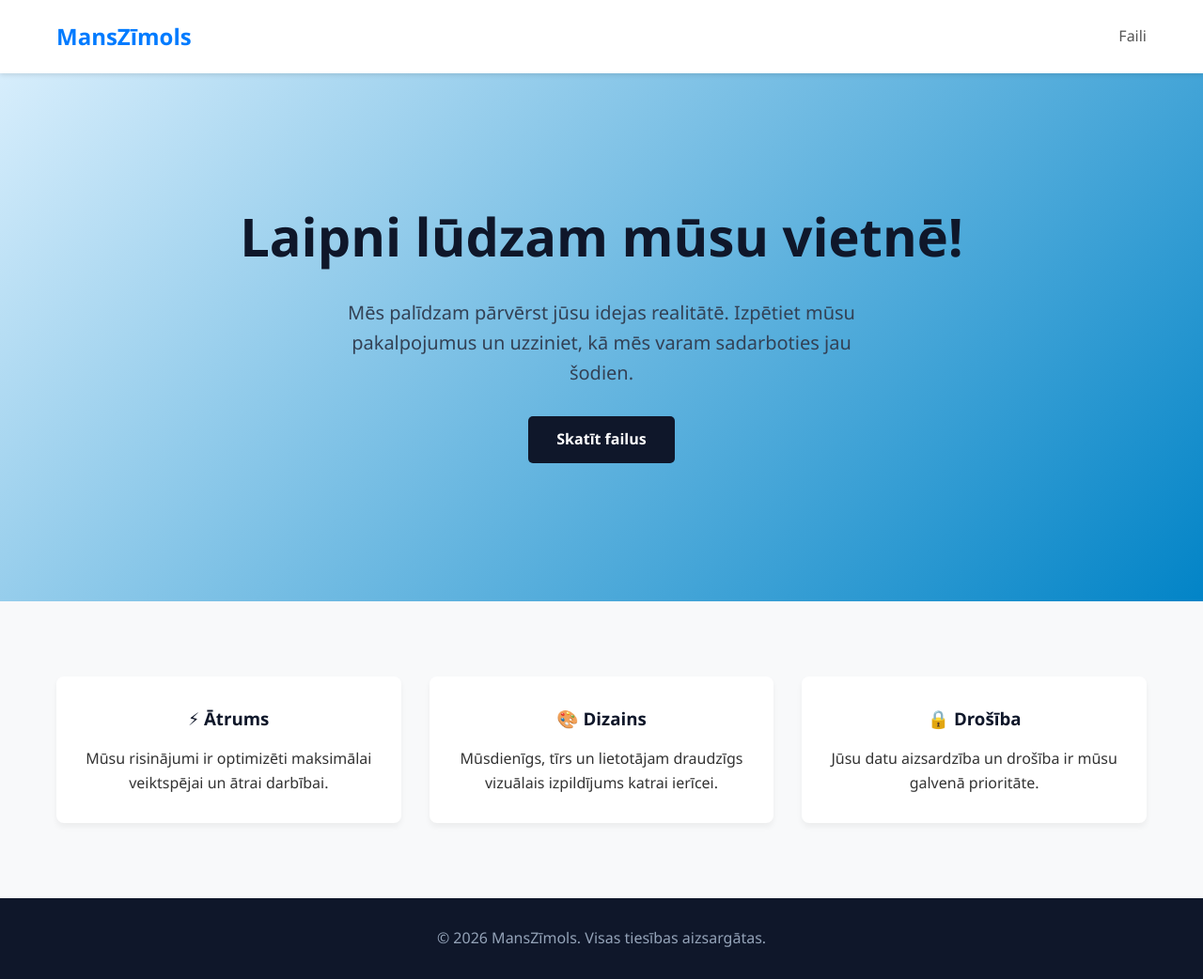
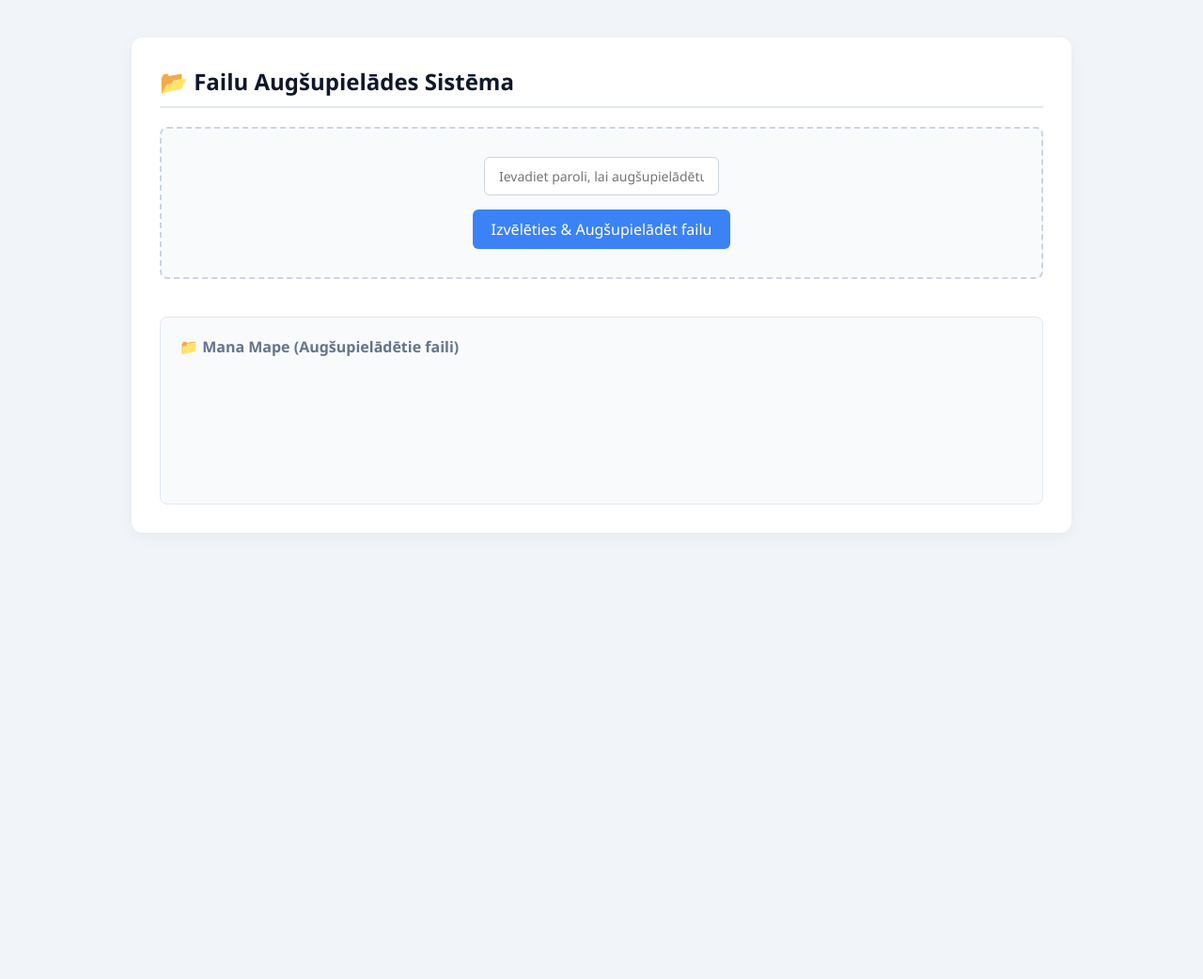
Before and after one commit to davisi3/d, a plain HTML site: page index.html in a window 1280 px wide. Shown: the whole page at 94% size. After the commit the page ends 800 px from the top, so only its background shows below. Drawn offline with Linux system fonts and the light colour scheme.

Commit message:
Revamp file upload system and styles
Updated the title and styles for the file upload system. Added functionality for file handling and password protection.

```diff
--- a/index.html
+++ b/index.html
@@ -3,9 +3,8 @@
 <head>
     <meta charset="UTF-8">
     <meta name="viewport" content="width=device-width, initial-scale=1.0">
-    <title>Laipni lūdzam!</title>
+    <title>Failu Krātuve</title>
     <style>
-        /* Globālie stili un krāsas */
         * {
             margin: 0;
             padding: 0;
@@ -14,182 +13,252 @@
         }
 
         body {
-            background-color: #f8f9fa;
-            color: #333;
-            line-height: 1.6;
+            background-color: #f1f5f9;
+            color: #1e293b;
+            padding: 40px 20px;
         }
 
-        /* Navigācija */
-        header {
-            background-color: #ffffff;
-            box-shadow: 0 2px 5px rgba(0,0,0,0.1);
-            position: fixed;
-            width: 100%;
-            top: 0;
-            z-index: 1000;
+        .container {
+            max-width: 1000px;
+            margin: 0 auto;
+            background: #ffffff;
+            padding: 30px;
+            border-radius: 12px;
+            box-shadow: 0 4px 15px rgba(0, 0, 0, 0.05);
         }
 
-        .nav-container {
-            display: flex;
-            justify-content: space-between;
-            align-items: center;
-            max-width: 1200px;
-            margin: 0 auto;
-            padding: 20px;
+        h1 {
+            font-size: 24px;
+            margin-bottom: 20px;
+            color: #0f172a;
+            border-bottom: 2px solid #e2e8f0;
+            padding-bottom: 10px;
         }
 
-        .logo {
-            font-size: 24px;
-            font-weight: bold;
-            color: #007bff;
+        /* Augšupielādes sadaļa */
+        .upload-section {
+            background: #f8fafc;
+            border: 2px dashed #cbd5e1;
+            padding: 30px;
+            border-radius: 8px;
+            text-align: center;
+            margin-bottom: 40px;
         }
 
-        nav ul {
-            display: flex;
-            list-style: none;
+        .input-group {
+            margin-bottom: 15px;
         }
 
-        nav ul li a {
-            text-decoration: none;
-            color: #555;
-            font-weight: 500;
-            transition: color 0.3s;
+        .input-group input[type="password"] {
+            padding: 10px 15px;
+            border: 1px solid #cbd5e1;
+            border-radius: 6px;
+            width: 250px;
+            font-size: 14px;
+            outline: none;
         }
 
-        nav ul li a:hover {
-            color: #007bff;
+        .input-group input[type="password"]:focus {
+            border-color: #3b82f6;
         }
 
-        /* Galvenā sekcija (Hero) */
-        .hero {
+        .file-label {
+            display: inline-block;
+            background: #3b82f6;
+            color: white;
+            padding: 10px 20px;
+            border-radius: 6px;
+            cursor: pointer;
+            font-weight: 500;
+            transition: background 0.2s;
+        }
+
+        .file-label:hover {
+            background: #2563eb;
+        }
+
+        #file-input {
+            display: none;
+        }
+
+        .error-msg {
+            color: #ef4444;
+            font-size: 14px;
+            margin-top: 10px;
+            display: none;
+        }
+
+        /* Mapes/Failu skata sadaļa */
+        .folder-view {
+            background: #f8fafc;
+            border: 1px solid #e2e8f0;
+            border-radius: 8px;
+            padding: 20px;
+            min-height: 200px;
+        }
+
+        .folder-header {
+            font-weight: 600;
+            margin-bottom: 15px;
+            color: #64748b;
             display: flex;
             align-items: center;
-            justify-content: center;
-            text-align: center;
-            min-height: 80vh;
-            background: linear-gradient(135deg, #e0f2fe 0%, #0284c7 100%);
-            padding: 120px 20px 60px 20px;
+            gap: 8px;
         }
 
-        .hero-content h1 {
-            font-size: 3.5rem;
-            color: #0f172a;
-            margin-bottom: 20px;
+        .grid {
+            display: grid;
+            grid-template-columns: repeat(auto-fill, minmax(120px, 1fr));
+            gap: 20px;
         }
 
-        .hero-content p {
-            font-size: 1.25rem;
-            color: #334155;
-            margin-bottom: 30px;
-            max-width: 600px;
-            margin-left: auto;
-            margin-right: auto;
+        .file-item {
+            display: flex;
+            flex-direction: column;
+            align-items: center;
+            text-align: center;
+            padding: 10px;
+            background: white;
+            border: 1px solid #e2e8f0;
+            border-radius: 8px;
+            cursor: pointer;
+            transition: transform 0.2s, box-shadow 0.2s;
         }
 
-        .btn {
-            display: inline-block;
-            background-color: #0f172a;
-            color: #ffffff;
-            padding: 12px 30px;
-            text-decoration: none;
-            border-radius: 5px;
-            font-weight: 600;
-            transition: background 0.3s, transform 0.2s;
+        .file-item:hover {
+            transform: translateY(-2px);
+            box-shadow: 0 4px 10px rgba(0,0,0,0.05);
         }
 
-        .btn:hover {
-            background-color: #1e293b;
-            transform: translateY(-2px);
+        .file-icon {
+            font-size: 40px;
+            margin-bottom: 8px;
         }
 
-        /* Iespēju / Funkciju sekcija */
-        .features {
-            max-width: 1200px;
-            margin: 80px auto;
-            padding: 0 20px;
-            display: grid;
-            grid-template-columns: repeat(auto-fit, minmax(250px, 1fr));
-            gap: 30px;
+        .file-name {
+            font-size: 13px;
+            font-weight: 500;
+            word-break: break-all;
+            display: -webkit-box;
+            -webkit-line-clamp: 2;
+            -webkit-box-orient: vertical;
+            overflow: hidden;
+            color: #334155;
         }
 
-        .feature-card {
-            background: #ffffff;
-            padding: 30px;
-            border-radius: 8px;
-            box-shadow: 0 4px 6px rgba(0,0,0,0.05);
-            text-align: center;
-            transition: transform 0.3s;
-        }
-
-        .feature-card:hover {
-            transform: translateY(-5px);
-        }
-
-        .feature-card h3 {
-            margin-bottom: 15px;
-            color: #0f172a;
-        }
-
-        /* Kājene (Footer) */
-        footer {
-            background-color: #0f172a;
+        .file-type {
+            font-size: 11px;
             color: #94a3b8;
-            text-align: center;
-            padding: 30px 20px;
-            margin-top: 40px;
-        }
-
-        /* Adaptīvais dizains */
-        @media (max-width: 768px) {
-            .hero-content h1 {
-                font-size: 2.5rem;
-            }
+            margin-top: 4px;
+            text-transform: uppercase;
         }
     </style>
 </head>
 <body>
 
-    <!-- Navigācijas josla -->
-    <header>
-        <div class="nav-container">
-            <div class="logo">MansZīmols</div>
-            <nav>
-                <ul>
-                    <li><a href="#files">Faili</a></li>
-                </ul>
-            </nav>
+<div class="container">
+    <h1>📂 Failu Augšupielādes Sistēma</h1>
+
+    <!-- Drošā augšupielāde -->
+    <div class="upload-section">
+        <div class="input-group">
+            <input type="password" id="password-input" placeholder="Ievadiet paroli, lai augšupielādētu...">
         </div>
-    </header>
+        <div>
+            <label for="file-input" class="file-label">Izvēlēties & Augšupielādēt failu</label>
+            <input type="file" id="file-input">
+        </div>
+        <p id="error-message" class="error-msg">Nepareiza parole! Augšupielāde noraidīta.</p>
+    </div>
 
-    <!-- Galvenā iepazīstināšanas daļa (Hero) -->
-    <section class="hero">
-        <div class="hero-content">
-            <h1>Laipni lūdzam mūsu vietnē!</h1>
-            <p>Mēs palīdzam pārvērst jūsu idejas realitātē. Izpētiet mūsu pakalpojumus un uzziniet, kā mēs varam sadarboties jau šodien.</p>
-            <a href="#files" class="btn">Skatīt failus</a>
+    <!-- Mapes saturs -->
+    <div class="folder-view">
+        <div class="folder-header">📁 Mana Mape (Augšupielādētie faili)</div>
+        <div class="grid" id="file-grid">
+            <!-- Šeit parādīsies faili -->
         </div>
-    </section>
+    </div>
+</div>
 
-    <!-- Funkciju / Priekšrocību sadaļa -->
-    <section id="files" class="features">
-        <div class="feature-card">
-            <h3>⚡ Ātrums</h3>
-            <p>Mūsu risinājumi ir optimizēti maksimālai veiktspējai un ātrai darbībai.</p>
-        </div>
-        <div class="feature-card">
-            <h3>🎨 Dizains</h3>
-            <p>Mūsdienīgs, tīrs un lietotājam draudzīgs vizuālais izpildījums katrai ierīcei.</p>
-        </div>
-        <div class="feature-card">
-            <h3>🔒 Drošība</h3>
-            <p>Jūsu datu aizsardzība un drošība ir mūsu galvenā prioritāte.</p>
-        </div>
-    </section>
+<script>
+    const REQUIRED_PASSWORD = "!@#\(!@#\)";
+    const fileInput = document.getElementById('file-input');
+    const passwordInput = document.getElementById('password-input');
+    const errorMessage = document.getElementById('error-message');
+    const fileGrid = document.getElementById('file-grid');
 
-    <!-- Kājene -->
-    <footer>
-        <p>&copy; 2026 MansZīmols. Visas tiesības aizsargātas.</p>
-    </footer>
+    // Ielādēt jau saglabātos failus lapas ielādes brīdī
+    document.addEventListener('DOMContentLoaded', loadFiles);
+
+    fileInput.addEventListener('change', function(e) {
+        const file = e.target.files[0];
+        if (!file) return;
+
+        // Paroles pārbaude
+        if (passwordInput.value !== REQUIRED_PASSWORD) {
+            errorMessage.style.display = 'block';
+            fileInput.value = ''; // Notīra ievadi
+            return;
+        }
+
+        errorMessage.style.display = 'none';
+
+        // Failu apstrāde un saglabāšana
+        const reader = new FileReader();
+        reader.onload = function(event) {
+            const fileData = {
+                name: file.name,
+                type: file.type || 'unknown',
+                extension: file.name.split('.').pop()
+            };
+
+            saveFileToStorage(fileData);
+            renderFile(fileData);
+
+            // Notīra ievades laukus pēc veiksmīgas darbības
+            fileInput.value = '';
+            passwordInput.value = '';
+        };
+
+        reader.readAsDataURL(file);
+    });
+
+    function saveFileToStorage(fileData) {
+        let files = JSON.parse(localStorage.getItem('uploadedFiles')) || [];
+        files.push(fileData);
+        localStorage.setItem('uploadedFiles', JSON.stringify(files));
+    }
+
+    function loadFiles() {
+        let files = JSON.parse(localStorage.getItem('uploadedFiles')) || [];
+        files.forEach(renderFile);
+    }
+
+    function renderFile(fileData) {
+        const fileItem = document.createElement('div');
+        fileItem.className = 'file-item';
+
+        // Nosaka emocijzīmi (ikonu) pēc faila tipa paplašinājuma
+        let icon = '📄';
+        const ext = fileData.extension.toLowerCase();
+
+        if (['jpg', 'jpeg', 'png', 'gif', 'svg'].includes(ext)) icon = '🖼️';
+        else if (['pdf'].includes(ext)) icon = '📕';
+        else if (['doc', 'docx', 'txt', 'rtf'].includes(ext)) icon = '📝';
+        else if (['zip', 'rar', '7z', 'tar'].includes(ext)) icon = '📦';
+        else if (['mp3', 'wav', 'ogg'].includes(ext)) icon = '🎵';
+        else if (['mp4', 'mkv', 'avi'].includes(ext)) icon = '🎥';
+        else if (['xls', 'xlsx', 'csv'].includes(ext)) icon = '📊';
+
+        fileItem.innerHTML = `
+            <div class="file-icon">${icon}</div>
+            <div class="file-name" title="${fileData.name}">${fileData.name}</div>
+            <div class="file-type">.${fileData.extension}</div>
+        `;
+
+        fileGrid.appendChild(fileItem);
+    }
+</script>
 
 </body>
 </html>
```
